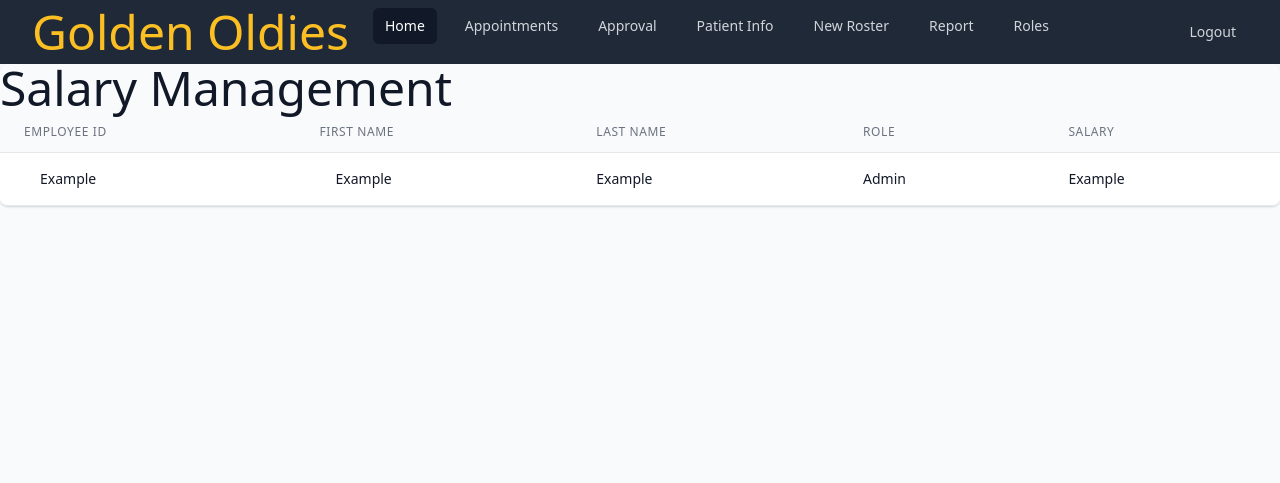
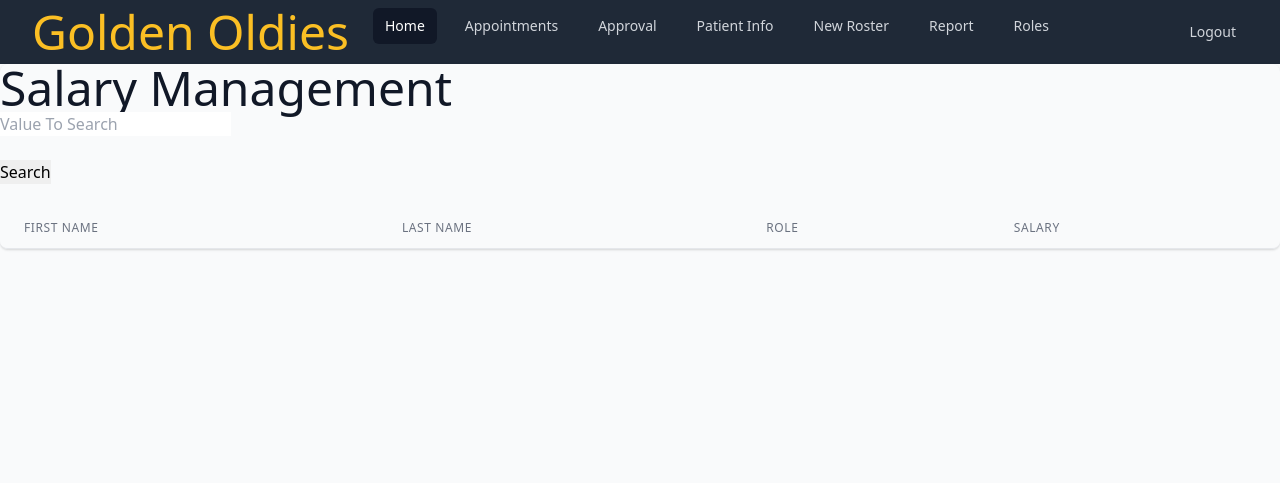
Before and after one commit to troyalfelt/goldenoldies, a PHP site: page /admin/employee.php in a window 1280 px wide. Shown: the top 483 px of the page. Run offline with PHP 8.4, Linux system fonts and the light colour scheme; the visitor is signed in with stand-in values (Sample User, id 1); data that the repository does not hold is empty.

Commit message:
restored employee page

```diff
--- a/admin/employee.php
+++ b/admin/employee.php
@@ -1,5 +1,4 @@
 <?php
-//mildly broken
 ini_set('display_errors', 1);
 ini_set('display_startup_errors', 1);
 error_reporting(E_ALL);
@@ -42,7 +41,8 @@ $conn = new mysqli($servername, $username, $password, $db);
     if ($rslt == TRUE) {
       echo "Salary succesfully adjusted";
     }
-  }?>
+  }
+?>
 <body class="h-full">
 <nav class="bg-gray-800">
     <div class="max-w-7xl mx-auto px-2 sm:px-6 lg:px-8">
@@ -73,12 +73,17 @@ $conn = new mysqli($servername, $username, $password, $db);
     <div class="py-2 align-middle inline-block min-w-full sm:px-6 lg:px-8">
       <div class="shadow overflow-hidden border-b border-gray-200 sm:rounded-lg">
         <h1 class="text-gray-900 text-5xl">Salary Management</h1>
+        <form action="" method="post">
+            <input type="text" name="value" placeholder="Value To Search"><br><br>
+            <input type="submit" name="search" value="Search"><br><br>
+          </form>
+
         <table class="min-w-full divide-y divide-gray-200">
           <thead class="bg-gray-50">
             <tr>
-            <th scope="col" class=" px-6 py-3 text-left text-xs font-medium text-gray-500 uppercase tracking-wider">
+            <!--<th scope="col" class=" px-6 py-3 text-left text-xs font-medium text-gray-500 uppercase tracking-wider">
                 Employee ID
-              </th>
+              </th> -->
               <th scope="col" class=" px-6 py-3 text-left text-xs font-medium text-gray-500 uppercase tracking-wider">
                 First Name
               </th>
@@ -93,10 +98,11 @@ $conn = new mysqli($servername, $username, $password, $db);
                 Salary
               </th>
             </tr>
+
           </thead>
           <tbody class="bg-white divide-y divide-gray-200">
-            <tr>
-            <td class="px-6 py-4 whitespace-nowrap">
+
+            <!--<td class="px-6 py-4 whitespace-nowrap">
                 <div class="flex items-center">
                   <div class="ml-4">
                     <div class="text-sm font-medium text-gray-900">
@@ -128,18 +134,36 @@ $conn = new mysqli($servername, $username, $password, $db);
                 <div class="text-sm text-gray-900">
                   Example
                 </div>
-              </td>
+              </td> -->
 
             <!-- More people... -->
-      <?php $sql = "SELECT user.user_id, user.fname, user.lname, user.role_name, employee.salary FROM user, employee WHERE user.user_id = employee.user_id";
-      $result = $conn->query($sql);
-      if ($result->num_rows > 0) {
-        while($row = $result->fetch_assoc()) {
-          ?>
+            <?php if(isset($_POST['search']))
+            {
+                $value = $_POST['value'];
+                // search in all table columns
+                // using concat mysql function
+                $query = "SELECT * FROM user JOIN employee WHERE user.user_id = employee.user_id AND CONCAT(fname, lname, role_name, salary) LIKE '%$value%'";
+                $search_result = $conn->query($query);
+
+
+                }
+                 else {
+                  $query = "SELECT user.user_id, user.fname, user.lname, user.role_name, employee.salary FROM user, employee WHERE user.user_id = employee.user_id";
+                    $search_result = $conn->query($query);
+
+                }
+
+                // function to connect and execute the query
+                ?>
+      <?php //$sql = "SELECT user.user_id, user.fname, user.lname, user.role_name, employee.salary FROM user, employee WHERE user.user_id = employee.user_id";
+
+      if ($search_result !== false && $search_result->num_rows > 0) {
+        while($row = $search_result->fetch_assoc()) {
+          ?><tr>
                 <?php echo "<td>" . $row["fname"] . "</td>"?>
                 <?php echo "<td>" . $row["lname"] . "</td>"?>
                 <?php echo "<td>" . $row["role_name"] . "</td>"?>
-                <?php echo "<td>" . $row['salary'] . "</td>"?>
+                <?php echo "<td>" . $row["salary"] . "</td>"?>
 
             <?php }
           }?>
@@ -158,19 +182,19 @@ $conn = new mysqli($servername, $username, $password, $db);
         </h2>
       </div>
       <form class="mt-8 space-y-6" action="" method="POST">
-        <?php echo"<input type='hidden' name='user_id' value=" . $row['user_id'] . ">";?>
+        <?php //echo"<input type='hidden' name='user_id' value=" . $row['user_id'] . ">";?>
         <div class="rounded-md shadow-sm -space-y-px">
           <div>
-            <label for="empolyee_id" class="sr-only">Employee ID</label>
-            <input id="employee_id" name="emplployee_id" type="text" placeholder="Employee ID" class="appearance-none rounded-none relative block w-full px-3 py-2 border border-gray-300 placeholder-gray-500 text-gray-900 rounded-t-md focus:outline-none focus:ring-indigo-500 focus:border-indigo-500 focus:z-10 sm:text-sm">
+            <label for="user_id" class="sr-only">Employee ID</label>
+            <input id="employee_id" name="user_id" type="text" placeholder="Employee ID" class="appearance-none rounded-none relative block w-full px-3 py-2 border border-gray-300 placeholder-gray-500 text-gray-900 rounded-t-md focus:outline-none focus:ring-indigo-500 focus:border-indigo-500 focus:z-10 sm:text-sm">
           </div>
           <div>
             <label for="salary" class="sr-only">Salary</label>
-            <input id="pay_change" name="pay_change" type="text" placeholder="New Salary<?php echo $row['salary'];?>" class="appearance-none rounded-none relative block w-full px-3 py-2 border border-gray-300 placeholder-gray-500 text-gray-900 rounded-b-md focus:outline-none focus:ring-indigo-500 focus:border-indigo-500 focus:z-10 sm:text-sm">
+            <input id="pay_change" name="pay_change" type="text" placeholder="New Salary<?php //echo $row['salary'];?>" class="appearance-none rounded-none relative block w-full px-3 py-2 border border-gray-300 placeholder-gray-500 text-gray-900 rounded-b-md focus:outline-none focus:ring-indigo-500 focus:border-indigo-500 focus:z-10 sm:text-sm">
           </div>
         </div>
         <div>
-          <button type="submit" class="group relative w-full flex justify-center py-2 px-4 border border-transparent text-sm font-medium rounded-md text-white bg-yellow-400 hover:bg-yellow-500 focus:outline-none focus:ring-2 focus:ring-offset-2 focus:ring-indigo-500">
+          <button type="submit" name ="submit" class="group relative w-full flex justify-center py-2 px-4 border border-transparent text-sm font-medium rounded-md text-white bg-yellow-400 hover:bg-yellow-500 focus:outline-none focus:ring-2 focus:ring-offset-2 focus:ring-indigo-500">
             Submit
           </button>
         </div>
@@ -180,7 +204,7 @@ $conn = new mysqli($servername, $username, $password, $db);
           </button>
         </div>
       </form>
-    </div>
+
   </div>
 </body>
 <script>  if ( window.history.replaceState ) {
```
Also changed, not shown: admin/approval.php (+1 -78 lines).
